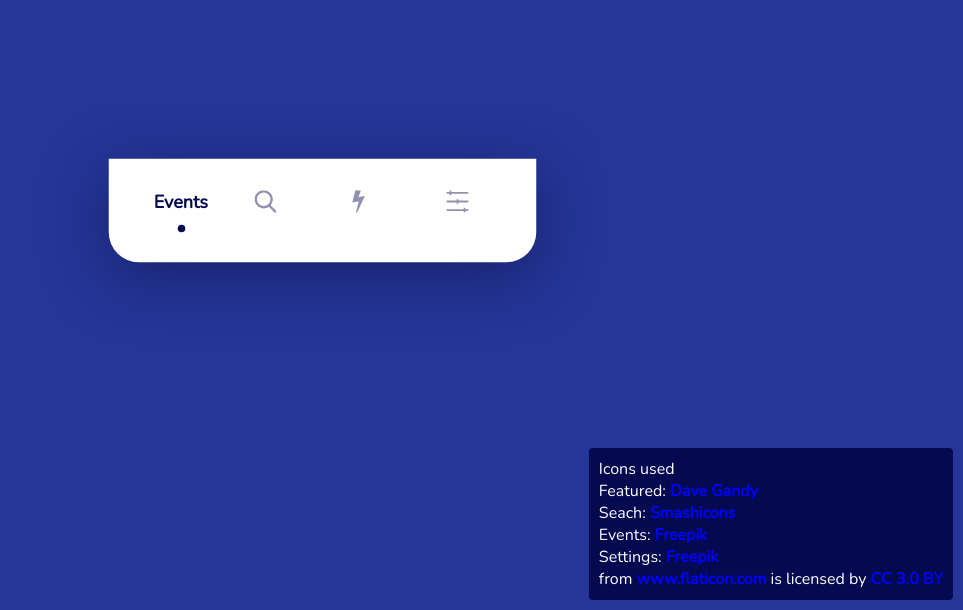
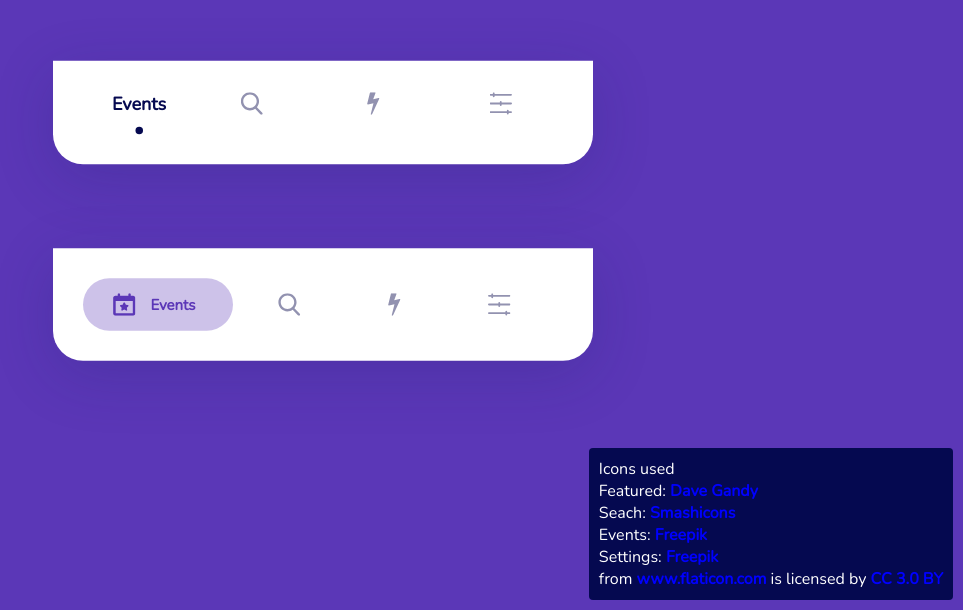
Before and after one commit to cheersmas/bottom-app-bar, a React (Create React App) app: page / in a window 1280 px wide. Shown: the part 190-800 px from the top of the page, without its empty margins (317-1280 px from the left). Built offline with nearby package versions, Linux system fonts and the light colour scheme.

Commit message:
added another animation

```diff
--- a/src/assets/App.css
+++ b/src/assets/App.css
@@ -46,12 +46,28 @@ a {
 
 .menu-bar {
   display: flex;
-  justify-content: center;
+  justify-content: space-around;
+  align-items: center;
+  background-color: white;
+  margin-bottom: 120px;
+  border-bottom-left-radius: 20px;
+  border-bottom-right-radius: 20px;
+  padding: 0 20px;
+  width: 320px;
+  transform: scale(1.5);
+  box-shadow: 0px 10px 40px 0px #18236b33;
+}
+
+
+.menu-bar-horizontal {
+  display: flex;
+  justify-content: space-around;
   align-items: center;
   background-color: white;
   border-bottom-left-radius: 20px;
   border-bottom-right-radius: 20px;
   padding: 0 20px;
   transform: scale(1.5);
-  box-shadow: 0px 10px 40px 0px #18236b;
+  width: 320px;
+  box-shadow: 0px 10px 40px 0px #18236b33;
 }
--- a/src/components/App.js
+++ b/src/components/App.js
@@ -1,13 +1,25 @@
-import React from 'react';
+import React, { useState } from 'react';
 import '../assets/App.css';
 import MenuBar from './MenuBar';
+import MenuBar2 from './MenuBar2';
 import Info from './Info'
 
 function App() {
+  const [active, setActive] = useState('events')
   return (
-    <div className="App">
+    <div className="App" style={{
+      backgroundColor: active === 'events' ? '#5B37B7'
+        : active === 'search' ? '#BE3099'
+        : active === 'featured' ? '#E39A28'
+        : '#1194AA',
+      transition: 'all 200ms ease-in'
+    }}>
       <Info />
       <MenuBar />
+      <MenuBar2
+        active={active}
+        setActive={setActive}
+      />
     </div>
   );
 }
--- /dev/null
+++ b/src/components/Icons/Events.js
@@ -0,0 +1,36 @@
+import React from 'react'
+
+const Icon = ({ style = {marginRight: 5},
+    fill = '#fff',
+    width = '124.813px',
+    className = '',
+    height = '124.813px',
+    viewBox = '0 0 124.813 124.813' }) => {
+    return(
+        <svg
+            width={width}
+            style={style}
+            height={height}
+            viewBox={viewBox}
+            className={className}
+            xmlns="http://www.w3.org/2000/svg"
+            xmlnsXlink="http://www.w3.org/1999/xlink"
+        >
+        <g>
+            <g>
+                <path fill={fill} d="M48.083,80.355l-1.915,11.374c-0.261,1.555,0.377,3.122,1.65,4.05c1.275,0.926,2.968,1.05,4.361,0.32l10.226-5.338
+                    L72.631,96.1c0.605,0.314,1.268,0.472,1.924,0.472c0.859,0,1.716-0.269,2.439-0.792c1.274-0.928,1.914-2.495,1.651-4.05
+                    l-1.913-11.374l8.234-8.077c1.126-1.103,1.527-2.749,1.044-4.247c-0.485-1.497-1.783-2.593-3.341-2.823l-11.41-1.692
+                    l-5.139-10.329c-0.697-1.41-2.141-2.303-3.716-2.303c-1.572,0-3.015,0.893-3.718,2.303l-5.134,10.329l-11.41,1.691
+                    c-1.561,0.23-2.853,1.326-3.339,2.823c-0.486,1.498-0.086,3.146,1.042,4.247L48.083,80.355z"/>
+                <path fill={fill} d="M111.443,13.269H98.378V6.022C98.378,2.696,95.682,0,92.355,0H91.4c-3.326,0-6.021,2.696-6.021,6.022v7.247H39.282V6.022
+                    C39.282,2.696,36.586,0,33.261,0h-0.956c-3.326,0-6.021,2.696-6.021,6.022v7.247H13.371c-6.833,0-12.394,5.559-12.394,12.394
+                    v86.757c0,6.831,5.561,12.394,12.394,12.394h98.073c6.832,0,12.394-5.562,12.394-12.394V25.663
+                    C123.837,18.828,118.275,13.269,111.443,13.269z M109.826,110.803H14.988V43.268h94.838V110.803z"/>
+            </g>
+        </g>
+    </svg>
+    )
+}
+
+export default Icon
--- /dev/null
+++ b/src/components/Icons/Featured.js
@@ -0,0 +1,31 @@
+import React from 'react'
+
+const Icon = ({ style = {marginRight: 5},
+    fill = '#fff',
+    width = ' 475.085px',
+    className = '',
+    height = '475.085px',
+    viewBox = '0 0 475.084 475.085' }) => {
+    return(
+        <svg
+            width={width}
+            style={style}
+            height={height}
+            viewBox={viewBox}
+            className={className}
+            xmlns="http://www.w3.org/2000/svg"
+            xmlnsXlink="http://www.w3.org/1999/xlink"
+        >
+        <g fill={fill}>
+	        <path d="M362.296,125.055c-2.851-2.853-6.092-4.28-9.706-4.287c-0.77,0-1.902,0.193-3.432,0.572L236.1,149.319L284.917,17.13
+		c0.951-1.903,1.431-3.614,1.431-5.139c0-3.234-1.242-6.04-3.713-8.42C280.161,1.188,277.115,0,273.501,0h-93.645
+		c-3.045,0-5.708,0.855-7.994,2.568c-2.284,1.715-3.809,3.905-4.568,6.567l-57.386,235.546c-0.953,4.564,0.284,8.277,3.711,11.135
+		c2.473,2.099,5.421,3.139,8.848,3.139c1.524,0,2.666-0.089,3.427-0.281l115.914-28.838l-56.244,230.691
+		c-0.76,3.045-0.333,5.899,1.287,8.562c1.619,2.669,4.047,4.476,7.281,5.427c1.903,0.377,3.239,0.568,3.999,0.568
+		c5.52,0,9.514-2.375,11.991-7.136l154.172-330.332C366.389,133.049,365.728,128.86,362.296,125.055z"/>
+        </g>
+    </svg>
+    )
+}
+
+export default Icon
--- /dev/null
+++ b/src/components/Icons/Search.js
@@ -0,0 +1,27 @@
+import React from 'react'
+
+const Icon = ({ style = {marginRight: 5},
+    fill = '#fff',
+    width = '56.966px',
+    className = '',
+    height = '56.966px',
+    viewBox = '0 0 56.966 56.966' }) => {
+    return(
+        <svg
+            width={width}
+            style={style}
+            height={height}
+            viewBox={viewBox}
+            className={className}
+            xmlns="http://www.w3.org/2000/svg"
+            xmlnsXlink="http://www.w3.org/1999/xlink"
+        >
+        <path fill={fill} d="M55.146,51.887L41.588,37.786c3.486-4.144,5.396-9.358,5.396-14.786c0-12.682-10.318-23-23-23s-23,10.318-23,23
+	s10.318,23,23,23c4.761,0,9.298-1.436,13.177-4.162l13.661,14.208c0.571,0.593,1.339,0.92,2.162,0.92
+	c0.779,0,1.518-0.297,2.079-0.837C56.255,54.982,56.293,53.08,55.146,51.887z M23.984,6c9.374,0,17,7.626,17,17s-7.626,17-17,17
+	s-17-7.626-17-17S14.61,6,23.984,6z"/>
+    </svg>
+    )
+}
+
+export default Icon
--- /dev/null
+++ b/src/components/Icons/Slider.js
@@ -0,0 +1,24 @@
+import React from 'react'
+
+const Icon = ({ style = {marginRight: 5},
+    fill = '#fff',
+    width = '512px',
+    className = '',
+    height = '512px',
+    viewBox = '0 0 512 512' }) => {
+    return(
+        <svg
+            width={width}
+            style={style}
+            height={height}
+            viewBox={viewBox}
+            className={className}
+            xmlns="http://www.w3.org/2000/svg"
+            xmlnsXlink="http://www.w3.org/1999/xlink"
+        >
+        <path fill={fill} d="m0 58c0-11.046875 8.953125-20 20-20h56v-18c0-11.046875 8.953125-20 20-20s20 8.953125 20 20v18h376c11.046875 0 20 8.953125 20 20s-8.953125 20-20 20h-376v18c0 11.046875-8.953125 20-20 20s-20-8.953125-20-20v-18h-56c-11.046875 0-20-8.953125-20-20zm492 376h-56v-18c0-11.046875-8.953125-20-20-20s-20 8.953125-20 20v18h-376c-11.046875 0-20 8.953125-20 20s8.953125 20 20 20h376v18c0 11.046875 8.953125 20 20 20s20-8.953125 20-20v-18h56c11.046875 0 20-8.953125 20-20s-8.953125-20-20-20zm0-198h-216v-18c0-11.046875-8.953125-20-20-20s-20 8.953125-20 20v18h-216c-11.046875 0-20 8.953125-20 20s8.953125 20 20 20h216v18c0 11.046875 8.953125 20 20 20s20-8.953125 20-20v-18h216c11.046875 0 20-8.953125 20-20s-8.953125-20-20-20zm0 0"/>
+    </svg>
+    )
+}
+
+export default Icon
--- /dev/null
+++ b/src/components/MenuBar2.js
@@ -0,0 +1,53 @@
+import React, { useState } from 'react'
+import MenuItem from './MenuItem';
+import EventsLogo from './Icons/Events'
+import FeaturedLogo from './Icons/Featured'
+import Search from './Icons/Search'
+import Slider from './Icons/Slider'
+
+function MenuBar2(props) {
+    const {active, setActive} = props;
+    return(
+        <div className={'menu-bar-horizontal'}>
+            <MenuItem
+                id={'events'}
+                logo={<EventsLogo width={15} height={15} fill={ active === 'events' ? '#5B37B7' : '#9292B0' }/>}
+                text={'Events'}
+                isActive={active === 'events'}
+                setActive={setActive}
+                color={'#5B37B7'}
+                backgroundColor={'rgba(91, 55, 183, 0.3)'}
+            />
+            <MenuItem
+                id={'search'}
+                logo={<Search width={15} height={15} fill={ active === 'search' ? '#BE3099' : '#9292B0'}/>}
+                text={'Search'}
+                isActive={active === 'search'}
+                setActive={setActive}
+                color={'#BE3099'}
+                backgroundColor={'rgb(190, 48, 153, 0.3)'}
+            />
+            <MenuItem
+                id={'featured'}
+                logo={<FeaturedLogo width={15} height={15} fill={active === 'featured' ? '#E39A28' : '#9292B0'} />}
+                text={'Featured'}
+                isActive={active === 'featured'}
+                setActive={setActive}
+                color={'#E39A28'}
+                backgroundColor={'rgb(227, 154, 40, 0.3)'}
+            />
+            <MenuItem
+                id={'settings'}
+                logo={<Slider width={15} height={15} fill={active === 'settings' ? '#1194AA' : '#9292B0'} />}
+                text={'Settings'}
+                isActive={active === 'settings'}
+                setActive={setActive}
+                color={'#1194AA'}
+                backgroundColor={'rgb(17, 148, 170, 0.3)'}
+            />
+        </div>
+    )
+}
+
+
+export default MenuBar2;
--- /dev/null
+++ b/src/components/MenuItem.js
@@ -0,0 +1,41 @@
+import React from 'react';
+import {
+    useSpring,
+		animated,
+		useTransition
+} from 'react-spring';
+
+function MenuItem(propsComp) {
+	const {text, setActive, id, logo, isActive, color, backgroundColor} = propsComp;
+	const transitions = useTransition(isActive, null, {
+		from: { opacity: 0, width: 0 },
+		enter: { opacity: 1, width: 40 },
+		leave: { opacity: 0, width: 0 },
+	})
+
+	const {x} = useSpring({
+		x: isActive ? 1 : 0,
+	})
+
+	return(
+		<animated.div style={{
+			display: 'flex',
+			alignItems: 'center',
+			margin: '20px 10px 20px 0',
+			cursor: 'pointer',
+			padding: '10px 20px',
+			backgroundColor: x.interpolate({ range: [0, 1], output: ['transparent', backgroundColor]}),
+			borderRadius: 20
+		}}
+			onClick={() => setActive(id)}
+		>
+			{logo}
+			{transitions.map(({ item, key, props }) =>
+				item && <animated.div key={key} style={{...props, fontSize: 10, fontWeight: 'bold', color: color }}>{text}</animated.div>)
+			}
+			</animated.div>
+	)
+
+}
+
+export default MenuItem
```
Also changed, not shown: src/components/Info.js (indentation only).
